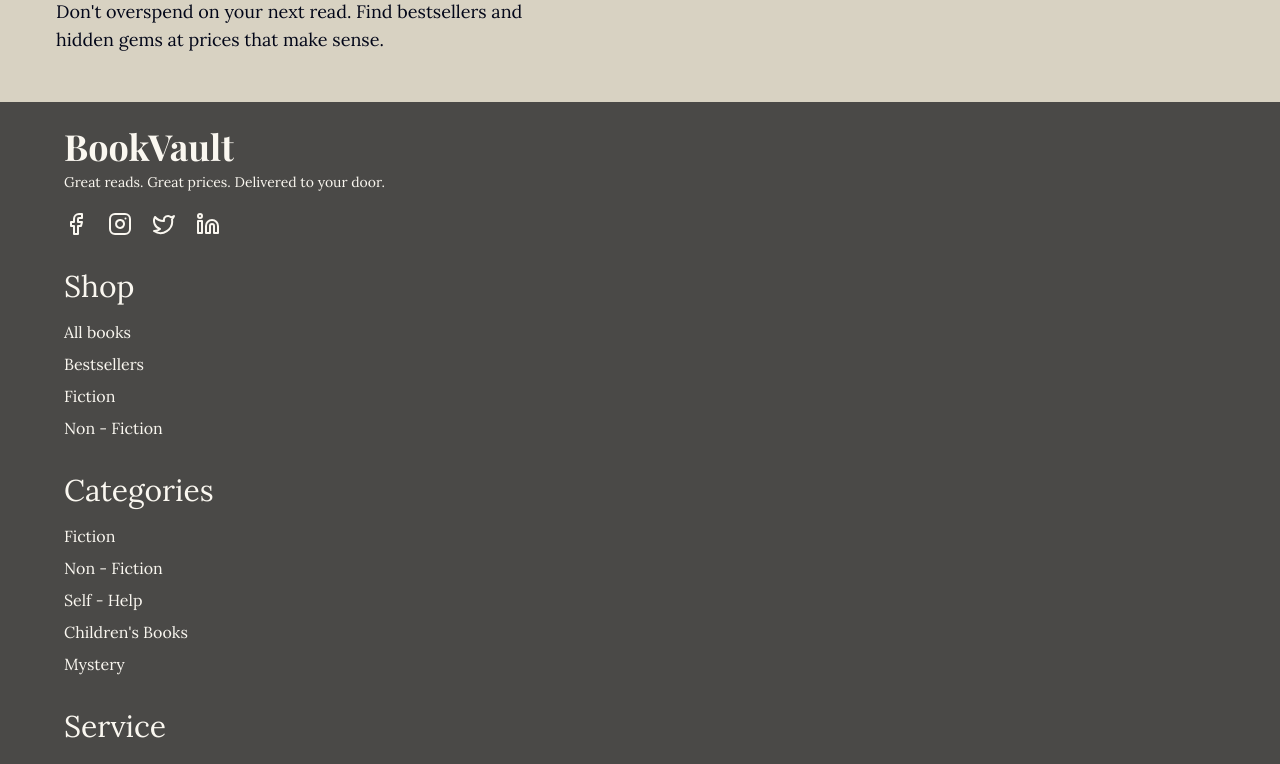
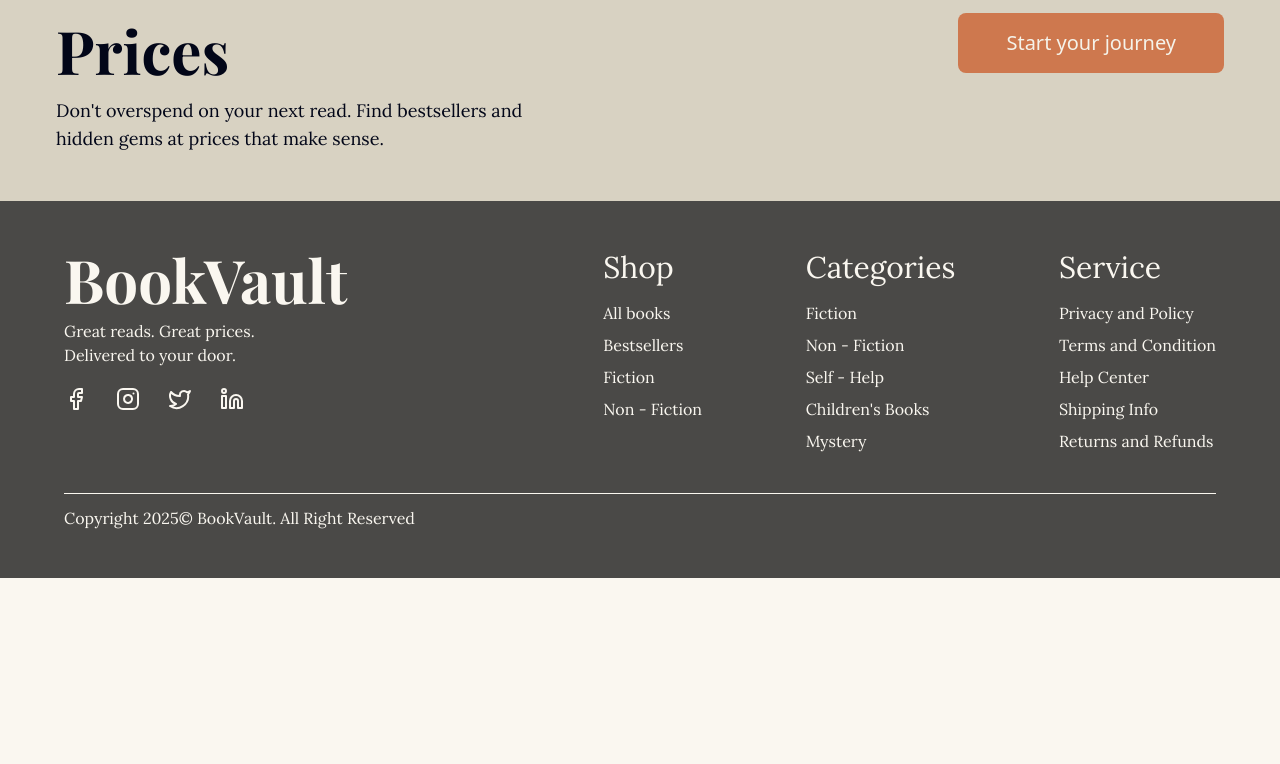
Before and after one commit to gjyannDev/book-vault, a React (Vite) app: page / in a window 1280 px wide. Shown: the part 2594-3358 px from the top of the page. After the commit the page ends 3172 px from the top, so only its background shows below. Built offline with nearby package versions, Linux system fonts and the light colour scheme.

Commit message:
chore: finish making the footer responsive on all screens

```diff
--- a/src/App.tsx
+++ b/src/App.tsx
@@ -77,7 +77,7 @@ function App() {
           <h1 className="font-playfair-bold text-3xl lg:text-4xl xl:text-5xl">
             Featured Books
           </h1>
-          <ShopCard bookInfo={products} variant={"compact"} />
+          <ShopCard bookInfo={products} variant={"standard"} />
         </div>
         <div className="best__books">
           <h1 className="font-playfair-bold text-3xl lg:text-4xl xl:text-5xl">
--- a/src/components/layout/Footer.tsx
+++ b/src/components/layout/Footer.tsx
@@ -8,20 +8,43 @@ export default function Footer() {
     <div className="w-full bg-[var(--base-black)] text-[var(--text-white)]">
       <div
         className={clsx(
-          "flex flex-col gap-8",
-          "container mx-auto px-4",
-          "sm:px-6 lg:px-12 xl:px-16 py-6"
+          "flex flex-col gap-6",
+          "container mx-auto px-4 py-8",
+          "sm:px-6 lg:px-12 xl:px-16",
+          "md:py-10 lg:gap-10 xl:py-12"
         )}
       >
-        <div className="">
+        <div
+          className={clsx(
+            "flex flex-col gap-8",
+            "lg:flex-row lg:gap-28 xl:gap-64"
+          )}
+        >
           <div className="flex flex-col gap-5">
-            <div className="flex flex-col gap-1.5">
-              <h1 className="font-playfair-bold text-4xl">BookVault</h1>
-              <p className="font-lora-regular text-sm">
+            <div className={clsx("flex flex-col gap-1.5", "md:gap-2.5")}>
+              <h1
+                className={clsx(
+                  "font-playfair-bold text-4xl",
+                  "md:text-5xl lg:text-6xl"
+                )}
+              >
+                BookVault
+              </h1>
+              <p
+                className={clsx(
+                  "font-lora-regular text-sm",
+                  "md:text-md md:max-w-60 lg:text-base"
+                )}
+              >
                 Great reads. Great prices. Delivered to your door.
               </p>
             </div>
-            <div className="flex items-center gap-5">
+            <div
+              className={clsx(
+                "flex items-center gap-5 cursor-pointer",
+                "lg:gap-7"
+              )}
+            >
               <a
                 href=""
                 target="_blank"
@@ -56,7 +79,13 @@ export default function Footer() {
               </a>
             </div>
           </div>
-        </div>
+          <div
+            className={clsx(
+              "flex flex-col gap-8",
+              "md:flex-row md:justify-between",
+              "lg:w-full"
+            )}
+          >
             <div className="flex flex-col gap-4">
               <h1 className="font-lora-regular text-3xl">Shop</h1>
               <div className="">
@@ -120,16 +149,20 @@ export default function Footer() {
                 </ul>
               </div>
             </div>
+          </div>
+        </div>
+        <div className="flex flex-col gap-3">
           <Separator
             orientation="horizontal"
             className="bg-[var(--base-white)] w-0.5"
           />
           <div className="">
-          <p className="font-lora-regular text-sm">
+            <p className="font-lora-regular text-sm lg:text-base">
               Copyright 2025© BookVault. All Right Reserved
             </p>
           </div>
         </div>
       </div>
+    </div>
   );
 }
```
Lines whose indentation alone changed are shown as unchanged.
